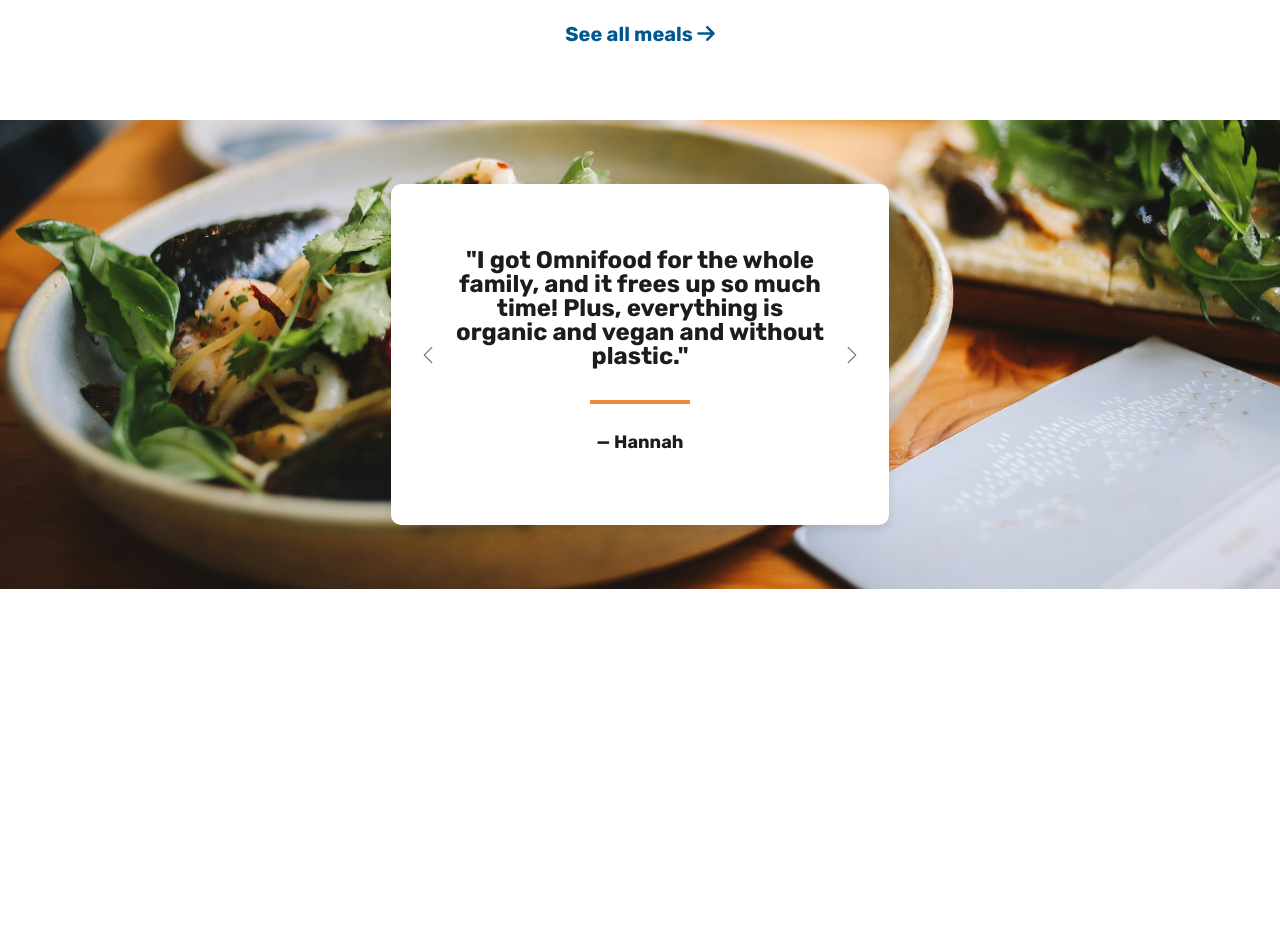
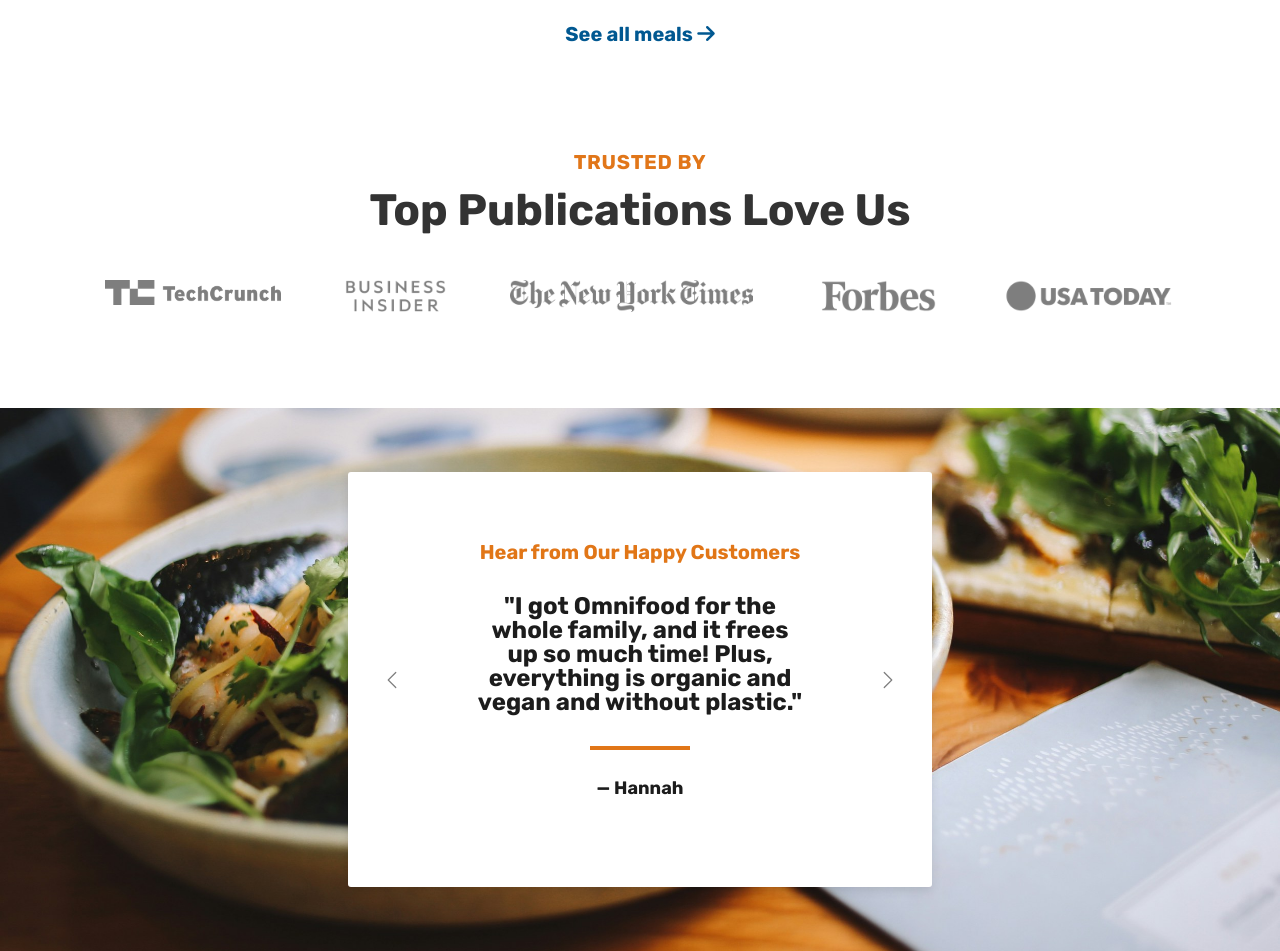
Before and after one commit to SarahVanT/OmnifoodRevision, a website: page index.html in a window 1280 px wide. Shown: the part 3260-4211 px from the top of the page. Before the commit the page ends 3849 px from the top, so only its background shows below. Drawn offline with nearby package versions, Linux system fonts and the light colour scheme.

Commit message:
Worked on review section and featured companies

```diff
--- a/index.html
+++ b/index.html
@@ -232,7 +232,7 @@
       </section>
       <!-- Sample Meals -->
       <section class="section-how">
-        <div class="container col-10 mb-xl mb-md-xxl my-lg my-lg-xxl">
+        <div class="container col-10 my-lg my-lg-xxl">
           <!-- <span class="subheading">HOW IT WORKS</span> -->
 
           <h2 class="text-uppercase mb-xs subheading">Meals</h2>
@@ -301,8 +301,65 @@
           </div>
         </div>
       </section>
+      <!-- Featured companies -->
+      <section class="section-featured">
+        <div class="container col-10 my-lg my-lg-huge">
+          <!-- <span class="subheading">HOW IT WORKS</span> -->
+
+          <h2 class="text-uppercase mb-xs subheading text-center">
+            Trusted By
+          </h2>
+          <h2 class="text-start mb-lg mb-md-xl heading-secondary text-center">
+            Top Publications Love Us
+          </h2>
+          <div
+            class="d-flex flex-lg-row justify-content-center text-center gap-xxl"
+          >
+            <div>
+              <img
+                src="/img/techcrunch.png"
+                class="company-logo"
+                alt=""
+                style="height: 25px"
+              />
+            </div>
+            <div>
+              <img
+                src="/img/business-insider.png"
+                class="company-logo"
+                alt=""
+                style="height: 32px"
+              />
+            </div>
+            <div>
+              <img
+                src="/img/the-new-york-times.png"
+                class="company-logo"
+                alt=""
+                style="height: 32px"
+              />
+            </div>
+            <div>
+              <img
+                src="/img/forbes.png"
+                class="company-logo"
+                alt=""
+                style="height: 32px"
+              />
+            </div>
+            <div>
+              <img
+                src="/img/usa-today.png"
+                class="company-logo"
+                alt=""
+                style="height: 32px"
+              />
+            </div>
+          </div>
+        </div>
+      </section>
       <!-- Reviews -->
-      <section class="section-testimonials background-img">
+      <section class="section-testimonials">
         <div class="container p-xxl">
           <!-- <h2 class="text-uppercase text-start mb-xs subheading">Learn More</h2>
 
@@ -310,11 +367,21 @@
             Our Promise to You
           </h2> -->
           <div class="row">
-            <div class="col-12 col-md-8 col-lg-6 mx-auto">
+            <div class="col-12 col-md-8 col-lg-7 mx-auto">
               <div id="carouselExample" class="carousel slide">
-                <div class="carousel-inner p-xxl">
+                <div class="carousel-inner px-huge py-lg">
                   <div class="carousel-item active">
                     <blockquote class="text-center">
+                      <p
+                        class="mb-md"
+                        style="
+                          color: #e17617;
+                          font-size: 2rem;
+                          font-weight: 700;
+                        "
+                      >
+                        Hear from Our Happy Customers
+                      </p>
                       <p class="mb-0 quote">
                         "I got Omnifood for the whole family, and it frees up so
                         much time! Plus, everything is organic and vegan and
@@ -326,6 +393,16 @@
                   </div>
                   <div class="carousel-item">
                     <blockquote class="text-center">
+                      <p
+                        class="mb-md"
+                        style="
+                          color: #e98b39db;
+                          font-size: 2rem;
+                          font-weight: bold;
+                        "
+                      >
+                        Hear from Our Happy Customers
+                      </p>
                       <p class="mb-0 quote">
                         "Omnifood is a life saver! I just started a company, so
                         there's no time for cooking. I couldn't live without my
@@ -337,6 +414,16 @@
                   </div>
                   <div class="carousel-item">
                     <blockquote class="text-center">
+                      <p
+                        class="mb-md"
+                        style="
+                          color: #e98b39db;
+                          font-size: 2rem;
+                          font-weight: bold;
+                        "
+                      >
+                        Hear from Our Happy Customers
+                      </p>
                       <p class="mb-0 quote">
                         "Inexpensive, healthy and great-tasting meals, without
                         even having to order manually! It feels truly magical."
--- a/styles/layouts/_homepage.scss
+++ b/styles/layouts/_homepage.scss
@@ -157,7 +157,12 @@
   }
 }
 
-.background-img {
+.company-logo {
+  opacity: 50%;
+  filter: brightness(0%);
+}
+
+.section-testimonials {
   background-image: url(/img/carissa-gan-KSXvrqKUxnc-unsplash.jpg);
   // background-image: url(/img/pablo-merchan-montes-GFW3dJRiMsQ-unsplash.jpg);
   background-size: cover;
@@ -169,8 +174,12 @@
   /* Custom styling for the quote text */
   background-color: white;
   // padding: 8rem 10rem;
-  border-radius: 10px;
+  border-radius: 3px;
   box-shadow: 0px 4px 10px rgba(0, 0, 0, 0.1);
+}
+
+blockquote {
+  padding: 3rem;
 }
 
 .quote {
@@ -190,6 +199,6 @@
 .line {
   width: 100px;
   height: 4px;
-  background-color: #e98b39;
+  background-color: #e17617;
   margin: 32px auto 29px;
 }
```
Also changed, not shown: css/styles.css, customer-1.jpg (deleted), img/business-insider.png (added), img/forbes.png (added), img/techcrunch.png (added), img/the-new-york-times.png (added), img/usa-today.png (added), 1 other file.
